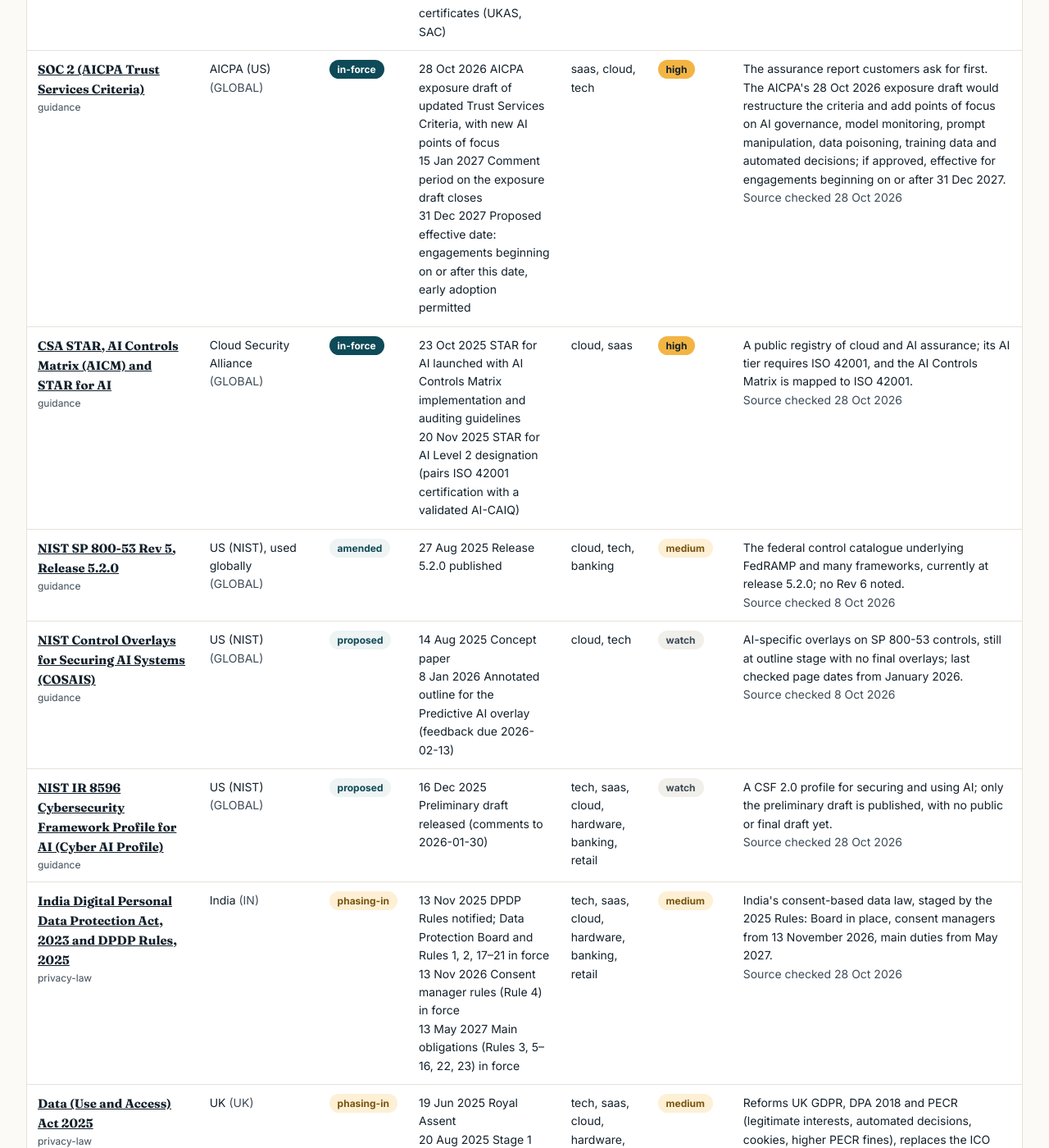
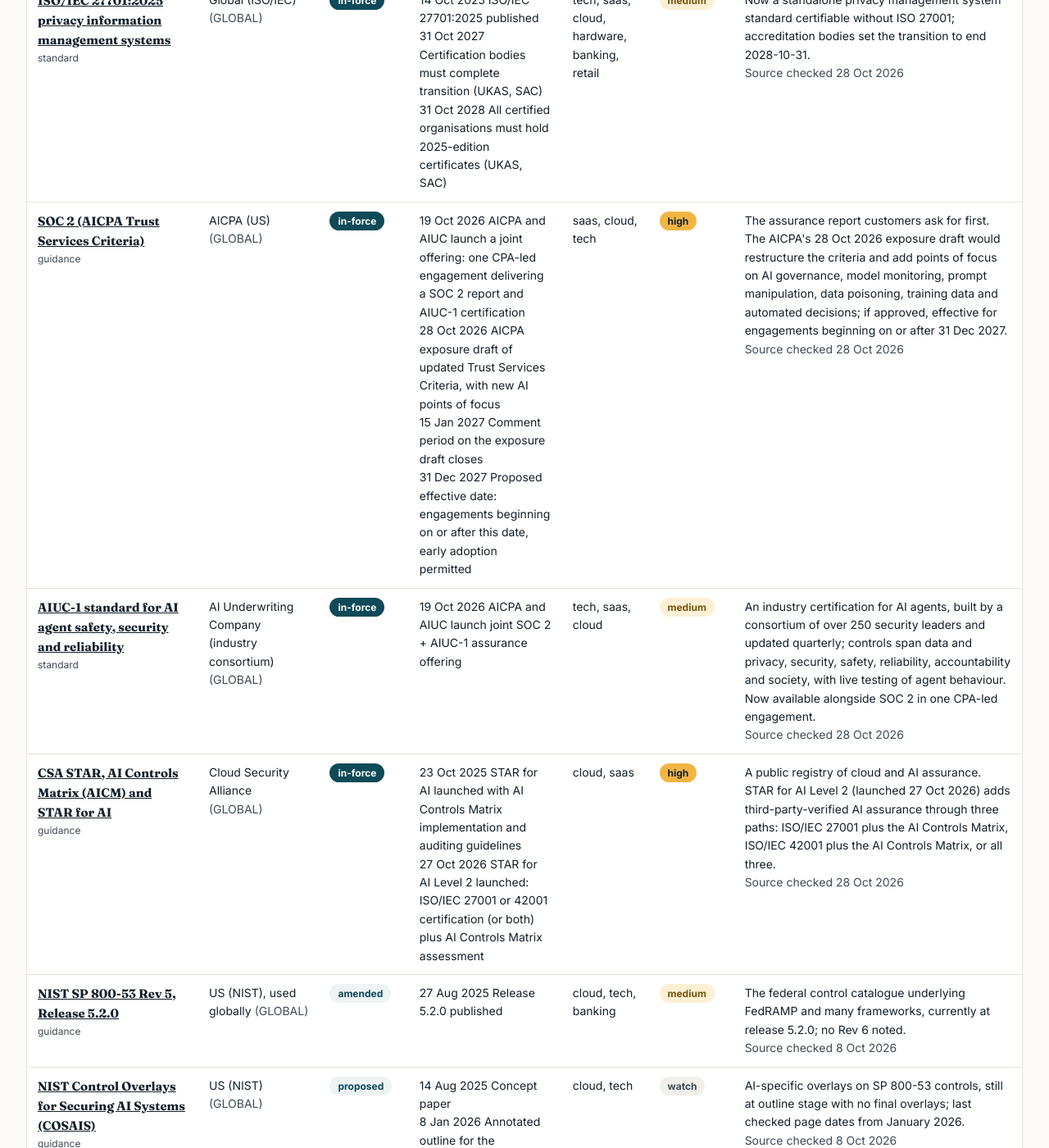
Before and after one commit to grc-with-sjo/grc-insights, a Jekyll site: the page built from radar.html, in a window 1280 px wide and 1400 px high, scrolled down 12671 px. Shown: the whole window at 82% size. Built offline with Jekyll 4.4.1, drawn with Linux system fonts in a browser that asks for light colours; some of the changed text lies outside the part shown.

Commit message:
radar: watch findings 28 Oct: CSA STAR for AI Level 2 (and date fix), AIUC-1 + AICPA joint offering, ISO/IEC 27017:2026
Co-Authored-By: Claude Opus 5.5 <noreply@anthropic.com>

```diff
--- a/_data/radar_changes.yml
+++ b/_data/radar_changes.yml
@@ -1,5 +1,17 @@
 # Public "What changed" log for the Regulation Radar (newest first). Shown on /radar/ and in /radar/changes.xml.
 # Add an entry only after reading the primary source; `source` is that primary page.
+- date: "2026-10-28"
+  id: global-csa-star
+  change: "CSA launched STAR for AI Level 2 on 27 Oct 2026, with paths through ISO/IEC 27001 or 42001 plus the AI Controls Matrix. Corrected an earlier date and the claim that the AI tier requires ISO/IEC 42001."
+  source: "https://cloudsecurityalliance.org/press-releases/2026/10/27/cloud-security-alliance-launches-star-for-ai-level-2-to-strengthen-ai-governance-and-trust"
+- date: "2026-10-28"
+  id: global-aiuc-1
+  change: "Added AIUC-1; AICPA and AIUC launched a joint SOC 2 + AIUC-1 assurance offering on 19 Oct 2026."
+  source: "https://www.aicpa-cima.com/news/article/auditors-meet-urgent-demand-for-ai-assurance-with-new-offering-from-aicpa-and-aiuc"
+- date: "2026-10-28"
+  id: global-iso-27017
+  change: "Added ISO/IEC 27017:2026, edition 2 of the cloud security controls standard (published July 2026)."
+  source: "https://www.iso.org/standard/27017"
 - date: "2026-10-28"
   id: global-soc2
   change: "AICPA exposure draft of updated SOC 2 Trust Services Criteria adds AI points of focus; comments close 15 Jan 2027, proposed effective for engagements beginning on or after 31 Dec 2027."
--- a/_data/tracker.yml
+++ b/_data/tracker.yml
@@ -549,8 +549,8 @@
   type: standard
   status: in-force
   key_dates:
-    - { date: "2025-11-20", what: "CSA STAR for AI Level 2 pairs 42001 certification with a validated AI-CAIQ" }
     - { date: "2026-03-10", what: "BSI announced ANAB accreditation to certify to 42001" }
+    - { date: "2026-10-27", what: "CSA STAR for AI Level 2 launched; ISO/IEC 42001 certification is one of its paths" }
   sectors: [tech, saas, cloud, hardware, banking, retail]
   applies_to_me: medium
   summary: "⚠️ verify: Landing as a voluntary, vendor-differentiating certificate asked for in diligence, not a legal requirement; no EU AI Act presumption of conformity."
@@ -582,6 +582,18 @@
   summary: "The current ISMS certification standard; 2013-edition certificates expired or were withdrawn at the end of the transition on 2025-10-31, per certification bodies."
   source: "https://www.iso.org/standard/27001"
   last_reviewed: "2026-10-08"
+- id: global-iso-27017
+  name: "ISO/IEC 27017:2026 information security controls for cloud services"
+  region: GLOBAL
+  jurisdiction: "Global (ISO/IEC JTC 1/SC 27)"
+  type: standard
+  status: in-force
+  key_dates: []
+  sectors: [cloud, saas, tech]
+  applies_to_me: medium
+  summary: "Edition 2, published July 2026: cloud-specific guidance and additional controls, built on ISO/IEC 27002, for both cloud customers and providers, including how responsibilities split between them."
+  source: "https://www.iso.org/standard/27017"
+  last_reviewed: "2026-10-28"
 - id: global-nist-ai-rmf
   name: "NIST AI Risk Management Framework 1.0 (AI 100-1)"
   region: GLOBAL
@@ -1081,6 +1093,7 @@
   type: guidance
   status: in-force
   key_dates:
+    - { date: "2026-10-19", what: "AICPA and AIUC launch a joint offering: one CPA-led engagement delivering a SOC 2 report and AIUC-1 certification" }
     - { date: "2026-10-28", what: "AICPA exposure draft of updated Trust Services Criteria, with new AI points of focus" }
     - { date: "2027-01-15", what: "Comment period on the exposure draft closes" }
     - { date: "2027-12-31", what: "Proposed effective date: engagements beginning on or after this date, early adoption permitted" }
@@ -1088,6 +1101,19 @@
   applies_to_me: high
   summary: "The assurance report customers ask for first. The AICPA's 28 Oct 2026 exposure draft would restructure the criteria and add points of focus on AI governance, model monitoring, prompt manipulation, data poisoning, training data and automated decisions; if approved, effective for engagements beginning on or after 31 Dec 2027."
   source: "https://www.aicpa-cima.com/news/article/aicpa-proposes-update-of-soc-2-r-trust-services-criteria-to-enhance-the-relevance-usability-and-value-of-cpas-reports"
+  last_reviewed: "2026-10-28"
+- id: global-aiuc-1
+  name: "AIUC-1 standard for AI agent safety, security and reliability"
+  region: GLOBAL
+  jurisdiction: "AI Underwriting Company (industry consortium)"
+  type: standard
+  status: in-force
+  key_dates:
+    - { date: "2026-10-19", what: "AICPA and AIUC launch joint SOC 2 + AIUC-1 assurance offering" }
+  sectors: [tech, saas, cloud]
+  applies_to_me: medium
+  summary: "An industry certification for AI agents, built by a consortium of over 250 security leaders and updated quarterly; controls span data and privacy, security, safety, reliability, accountability and society, with live testing of agent behaviour. Now available alongside SOC 2 in one CPA-led engagement."
+  source: "https://www.aicpa-cima.com/news/article/auditors-meet-urgent-demand-for-ai-assurance-with-new-offering-from-aicpa-and-aiuc"
   last_reviewed: "2026-10-28"
 - id: global-csa-star
   name: "CSA STAR, AI Controls Matrix (AICM) and STAR for AI"
@@ -1097,11 +1123,11 @@
   status: in-force
   key_dates:
     - { date: "2025-10-23", what: "STAR for AI launched with AI Controls Matrix implementation and auditing guidelines" }
-    - { date: "2025-11-20", what: "STAR for AI Level 2 designation (pairs ISO 42001 certification with a validated AI-CAIQ)" }
+    - { date: "2026-10-27", what: "STAR for AI Level 2 launched: ISO/IEC 27001 or 42001 certification (or both) plus AI Controls Matrix assessment" }
   sectors: [cloud, saas]
   applies_to_me: high
-  summary: "A public registry of cloud and AI assurance; its AI tier requires ISO 42001, and the AI Controls Matrix is mapped to ISO 42001."
-  source: "https://cloudsecurityalliance.org/star"
+  summary: "A public registry of cloud and AI assurance. STAR for AI Level 2 (launched 27 Oct 2026) adds third-party-verified AI assurance through three paths: ISO/IEC 27001 plus the AI Controls Matrix, ISO/IEC 42001 plus the AI Controls Matrix, or all three."
+  source: "https://cloudsecurityalliance.org/press-releases/2026/10/27/cloud-security-alliance-launches-star-for-ai-level-2-to-strengthen-ai-governance-and-trust"
   last_reviewed: "2026-10-28"
 - id: global-nist-sp-800-53
   name: "NIST SP 800-53 Rev 5, Release 5.2.0"
```
